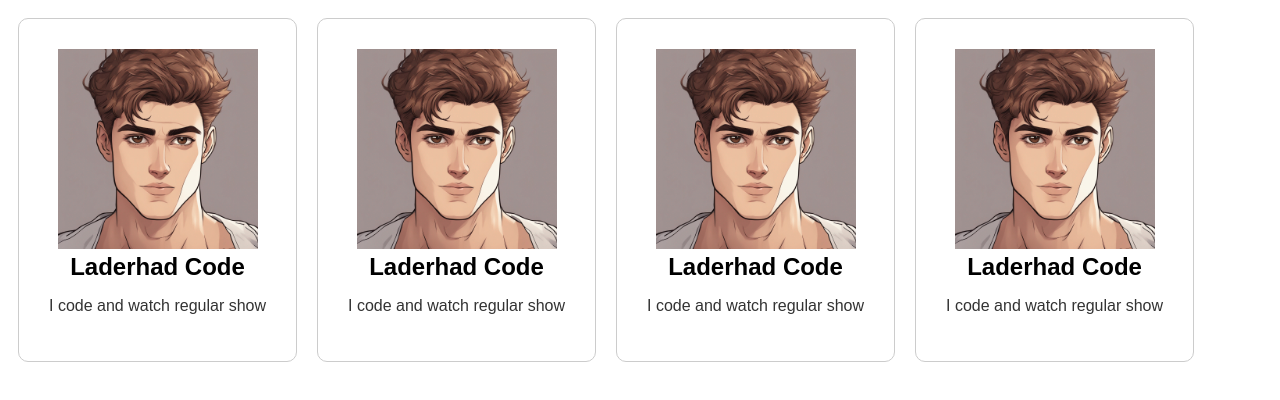
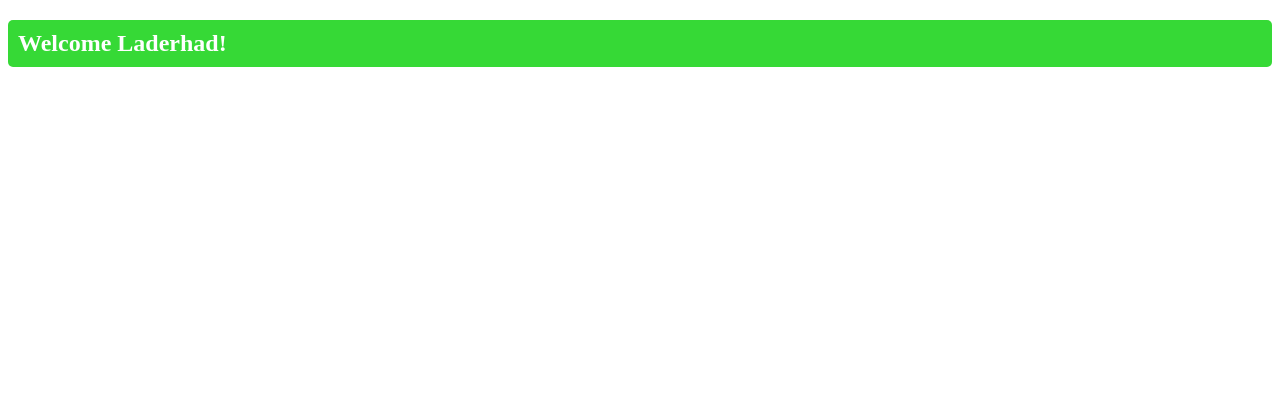
Before and after one commit to laderhad/react-tutorial, a React (Vite) app in the folder my-react-app/: page / in a window 1280 px wide. Shown: the top 400 px of the page. Built offline with nearby package versions, Linux system fonts and the light colour scheme.

Commit message:
conditional render

```diff
--- a/my-react-app/src/App.jsx
+++ b/my-react-app/src/App.jsx
@@ -1,13 +1,8 @@
-import Card from './Card.jsx';
+import UserGreeting from "./UserGreeting.jsx";
+
 function App() {
   return (
-
-    <>
-    <Card/>
-    <Card/>
-    <Card/>
-    <Card/>
-    </>
+    <UserGreeting isLoggedIn={true} username="Laderhad"/>
   );
 
 }
--- a/my-react-app/src/Card.jsx
+++ /dev/null
@@ -1,11 +0,0 @@
-import profilPic from './assets/profile.jpg';
-function Card(){
-    return (
-        <div className="card">
-            <img className='cardImage' src={profilPic} alt="profile picture" width="200" height="200"></img>
-            <h2 className='card-title'>Laderhad Code</h2>
-            <p className='card-text'>I code and watch regular show</p>
-        </div>
-    );
-}
-export default Card;
--- /dev/null
+++ b/my-react-app/src/UserGreeting.jsx
@@ -0,0 +1,23 @@
+import PropTypes from 'prop-types';
+function UserGreeting(props) {
+    // if(props.isLoggedIn) {
+    //     return <h2 className="welcome-message">Welcome  {props.username}!</h2>;
+    // }
+    // else {
+    //     return <h2 className="login-prompt">Please log in to continue!</h2>;
+    // }
+
+    const welcomeMessage = <h2 className="welcome-message">Welcome  {props.username}!</h2>;
+    const loginPrompt = <h2 className="login-prompt">Please log in to continue!</h2>;
+
+    return props.isLoggedIn ? welcomeMessage : loginPrompt;
+}
+UserGreeting.propTypes = {
+    isLoggedIn: PropTypes.bool,
+    username: PropTypes.string
+};
+UserGreeting.defaultProps = {
+    isLoggedIn: false,
+    username: "Guest"
+};
+export default UserGreeting;
--- a/my-react-app/src/index.css
+++ b/my-react-app/src/index.css
@@ -1,25 +1,14 @@
-.card{
-  border: 1px solid hsl(0, 0%, 80%);
-  border-radius: 10px;
-  box-shadow: 5px 5px 5px hsla(0%, 0%, 0%, 0.1);
-  padding: 30px;
-  margin:10px;
-  text-align: center;
-  max-width: 300px;
-  display: inline-block;
+.welcome-message{
+  font-size: 2.5 em;
+  background-color: hsl(120, 68%, 53%);
+  color: white;
+  padding: 10px;
+  border-radius: 5px;
 }
-.card .card-image{
-  border-radius: 50%;
-  width: auto;
-  max-width: 60%;
-  margin-bottom: 10px;
+.login-prompt{
+  font-size: 2.5 em;
+  background-color: rgb(199, 78, 41);
+  color: white;
+  padding: 10px;
+  border-radius: 5px;
 }
-.card .card-title{
-  font-family:Arial, sans-serif;
-  margin:0;
-  color: hsl(0, 0%, 0%);
-}
-.card .card-text{
-  font-family:Arial, sans-serif;
-  color: hsl(0, 0%, 20%);
-}
```
